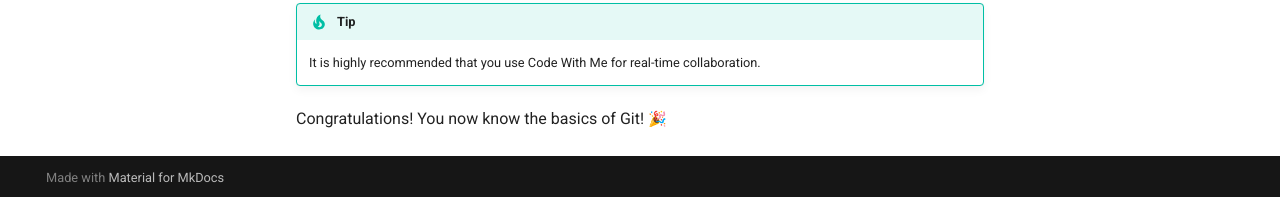
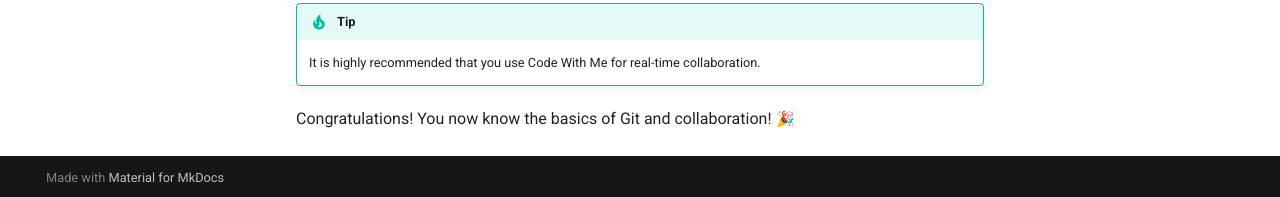
Before and after one commit to frc2204/ramdocs, an MkDocs documentation site: the page built from docs/programming/version-control/git-in-action-multiple.md, in a window 1280 px wide and 900 px high, scrolled down 6348 px. Shown: the part 700-897 px from the top of the window. Built offline with MkDocs 1.6.1 and Material for MkDocs 9.7.7, drawn with Linux system fonts in a browser that asks for light colours; nearby versions of some CDN libraries; emoji names are drawn with the system emoji font; library files that are not in the unit come from our copies; comment, search, counter and statistics services are not loaded.

Commit message:
Minor content changes

```diff
--- a/docs/programming/version-control/git-in-action-multiple.md
+++ b/docs/programming/version-control/git-in-action-multiple.md
@@ -215,4 +215,4 @@ A feature within JetBrains IDEs, Code With Me allows you to collaborate with oth
 !!! tip
     It is highly recommended that you use Code With Me for real-time collaboration.
 
-Congratulations! You now know the basics of Git! :tada:
+Congratulations! You now know the basics of Git and collaboration! :tada:
```
Also changed, not shown: docs/programming/version-control/git-intro.md (+1 -1 lines), docs/programming/version-control/github.md (+12 -1 lines).
